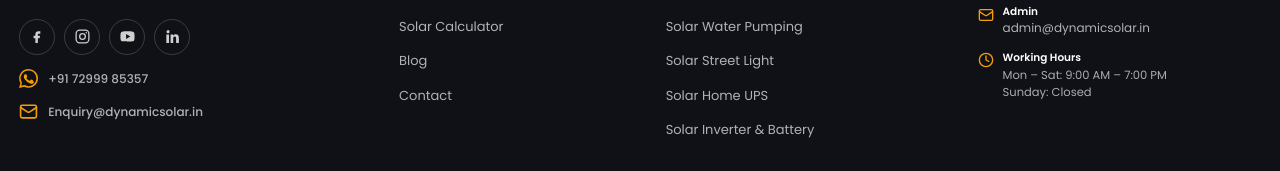
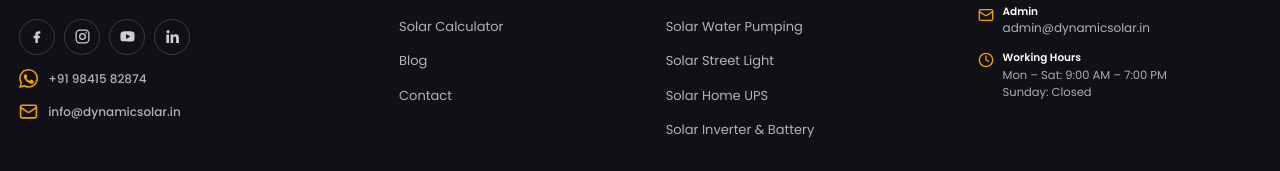
Before and after one commit to rakeshrich2596/dynamicSEO, a React (Vite) app: page /blog in a window 1280 px wide. Shown: the part 2760-2931 px from the top of the page. Built offline with nearby package versions, Linux system fonts and the light colour scheme.

Commit message:
completed

```diff
--- a/src/components/Footer/Footer.jsx
+++ b/src/components/Footer/Footer.jsx
@@ -262,7 +262,7 @@
                 ================================================= */}
 
                 <a
-                  href="tel:+917299985357"
+                  href="tel:+919841582874"
                   className="brand-contact-row"
                 >
 
@@ -282,7 +282,7 @@
 
                   <span className="brand-contact-text">
                     <strong>
-                      +91 72999 85357
+                      +91 98415 82874
                     </strong>
                   </span>
 
@@ -294,7 +294,7 @@
                 ================================================= */}
 
                 <a
-                  href="mailto:Enquiry@dynamicsolar.in"
+                  href="mailto:info@dynamicsolar.in"
                   className="brand-contact-row"
                 >
 
@@ -302,7 +302,7 @@
 
                   <span className="brand-contact-text">
                     <strong>
-                      Enquiry@dynamicsolar.in
+                      info@dynamicsolar.in
                     </strong>
                   </span>
 
```
Also changed, not shown: 1 other file (tests, documents, lock files or other folders).
